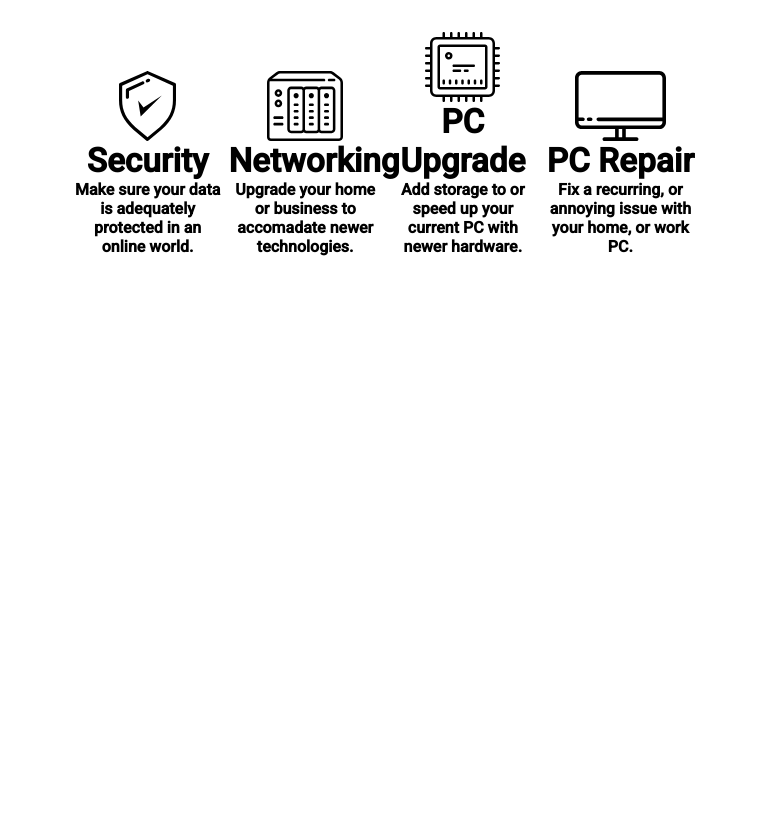
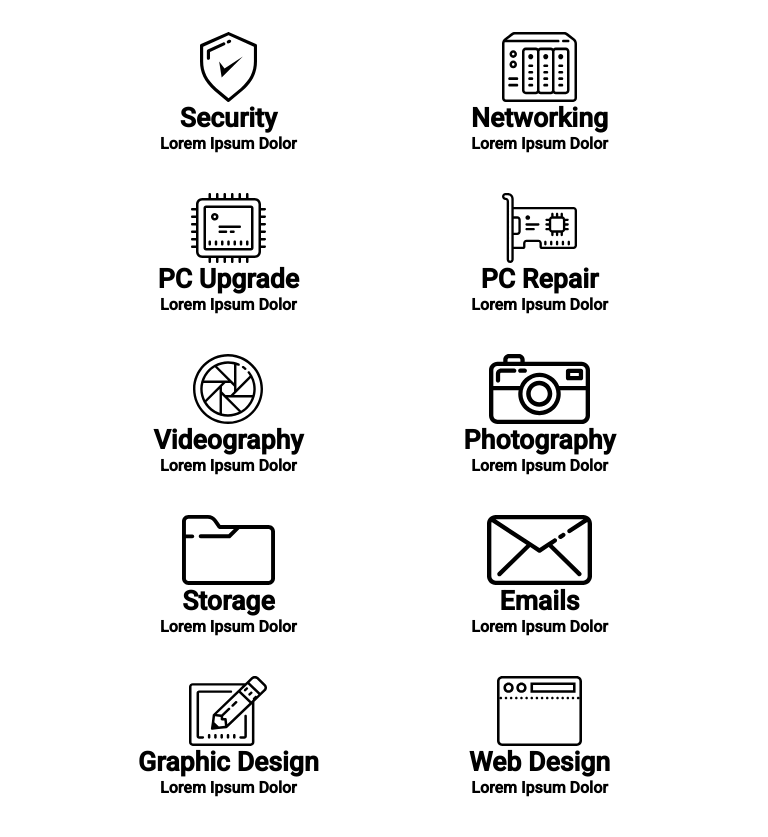
Before and after one commit to loganhawker/loganhawker.github.io, a PHP site: page /services in a window 768 px wide. Shown: the part 68-905 px from the top of the page. Before the commit the page ends 324 px from the top, so only its background shows below. Run offline with PHP 8.4, Linux system fonts and the light colour scheme.

Commit message:
Added Icons. Structured better on mobile. Began Rebuild of blog.

```diff
--- a/blog/index.html
+++ b/blog/index.html
@@ -34,13 +34,13 @@
         </header>
         <!-- Intro Section -->
         <section class="post">
-            <h2 class="title"><strong>Ummm</strong></h2>
-            <p class="body"> Just a place for random things I think I have the time to write about.</p>
+            <h2 class="title"><strong>Rainmeter: Customizing my desktop</strong></h2>
+            <p class="body">Rainmeter is an open source desktop customization tool with a large community built around it creating and sharing custom "skins" for anyone to use, usually shared on DeviantArt. Skins are really just sets of various .ini files defining what to display and how to display it, in an easy to understand format. Editing the files is very simple, though, basic coding skills reccomended. Overall it's just an amazing program and another example of the power of open source.</p>
         </section>
         <!-- Post Section -->
         <section class="post after">
             <h2 class="title"><strong>Hai</strong></h2>
-            <p class="body">Welcome the W.I.P. that is my life. I'll let you know when I'm done, if ever.</p>
+            <p class="body">Welcome to the W.I.P. that is my life. I'll let you know when I'm done, if ever.</p>
         </section>
 
     </div>
--- a/services/index.html
+++ b/services/index.html
@@ -39,31 +39,71 @@
                     <img class="subicon" src="/images/icons/shield.svg">
                     <b class="subtext">Security</b>
                     <br>
-                    <b class="desc">Make sure your data is adequately protected in an online world.</b>
+                    <b class="desc">Lorem Ipsum Dolor</b>
                 </div>
 
                 <div class="service">
                     <img class="subicon" src="/images/icons/nas.svg">
                     <b class="subtext">Networking</b>
                     <br>
-                    <b class="desc">Upgrade your home or business to accomadate newer technologies.</b>
+                    <b class="desc">Lorem Ipsum Dolor</b>
                 </div>
 
                 <div class="service">
                     <img class="subicon" src="/images/icons/cpu.svg">
                     <b class="subtext">PC Upgrade</b>
                     <br>
-                    <b class="desc">Add storage to or speed up your current PC with newer hardware.</b>
+                    <b class="desc">Lorem Ipsum Dolor</b>
                 </div>
 
                 <div class="service">
-                    <img class="subicon" src="/images/icons/computer.svg">
+                    <img class="subicon" src="/images/icons/card.svg">
                     <b class="subtext">PC Repair</b>
                     <br>
-                    <b class="desc">Fix a recurring, or annoying issue with your home, or work PC.</b>
+                    <b class="desc">Lorem Ipsum Dolor</b>
                 </div>
 
+                <div class="service">
+                    <img class="subicon" src="/images/icons/apt.svg">
+                    <b class="subtext">Videography</b>
+                    <br>
+                    <b class="desc">Lorem Ipsum Dolor</b>
+                </div>
 
+                <div class="service">
+                    <img class="subicon" src="/images/icons/camera.svg">
+                    <b class="subtext">Photography</b>
+                    <br>
+                    <b class="desc">Lorem Ipsum Dolor</b>
+                </div>
+
+                <div class="service">
+                    <img class="subicon" src="/images/icons/folder.svg">
+                    <b class="subtext">Storage</b>
+                    <br>
+                    <b class="desc">Lorem Ipsum Dolor</b>
+                </div>
+
+                <div class="service">
+                    <img class="subicon" src="/images/icons/mail.svg">
+                    <b class="subtext">Emails</b>
+                    <br>
+                    <b class="desc">Lorem Ipsum Dolor</b>
+                </div>
+
+                <div class="service">
+                    <img class="subicon" src="/images/icons/tablet.svg">
+                    <b class="subtext">Graphic Design</b>
+                    <br>
+                    <b class="desc">Lorem Ipsum Dolor</b>
+                </div>
+
+                <div class="service">
+                    <img class="subicon" src="/images/icons/website1.svg">
+                    <b class="subtext">Web Design</b>
+                    <br>
+                    <b class="desc">Lorem Ipsum Dolor</b>
+                </div>
 
             </div>
         </div>
--- a/services/single.css
+++ b/services/single.css
@@ -152,8 +152,8 @@
          font-size: 40px;
      }
      .service {
-         display: inline;
          width: 80%;
+         padding-bottom: 20px;
      }
      .subtext {
          font-size: 20pt;
@@ -188,13 +188,20 @@
          float: center;
     }
      .subtext {
-         font-size: 25pt;
+         font-size: 20pt;
      }
      .subicon {
          height: 70px;
      }
      .services {
          padding-top:100px;
+     }
+     .service {
+         width: 40%;
+         padding-bottom: 20px;
+     }
+     .desc {
+         width: 100px;
      }
 }
 /* Small Desktops */
@@ -223,6 +230,9 @@
      .services {
          padding-top: 145px;
      }
+     .service {
+         padding-bottom: 30px;
+     }
 
 }
  .container{
```
Also changed, not shown: blog/single.css (+5 -2 lines), images/icons/book.svg (added), images/icons/card.svg (added), images/icons/cd.svg (added), images/icons/clapper.svg (added), images/icons/editing.svg (added), images/icons/gears.svg (added), images/icons/phone.svg (added), images/icons/tablet.svg (added), images/icons/video.svg (added), images/icons/website1.svg (added), images/icons/website2.svg (added), images/icons/website3.svg (added).
